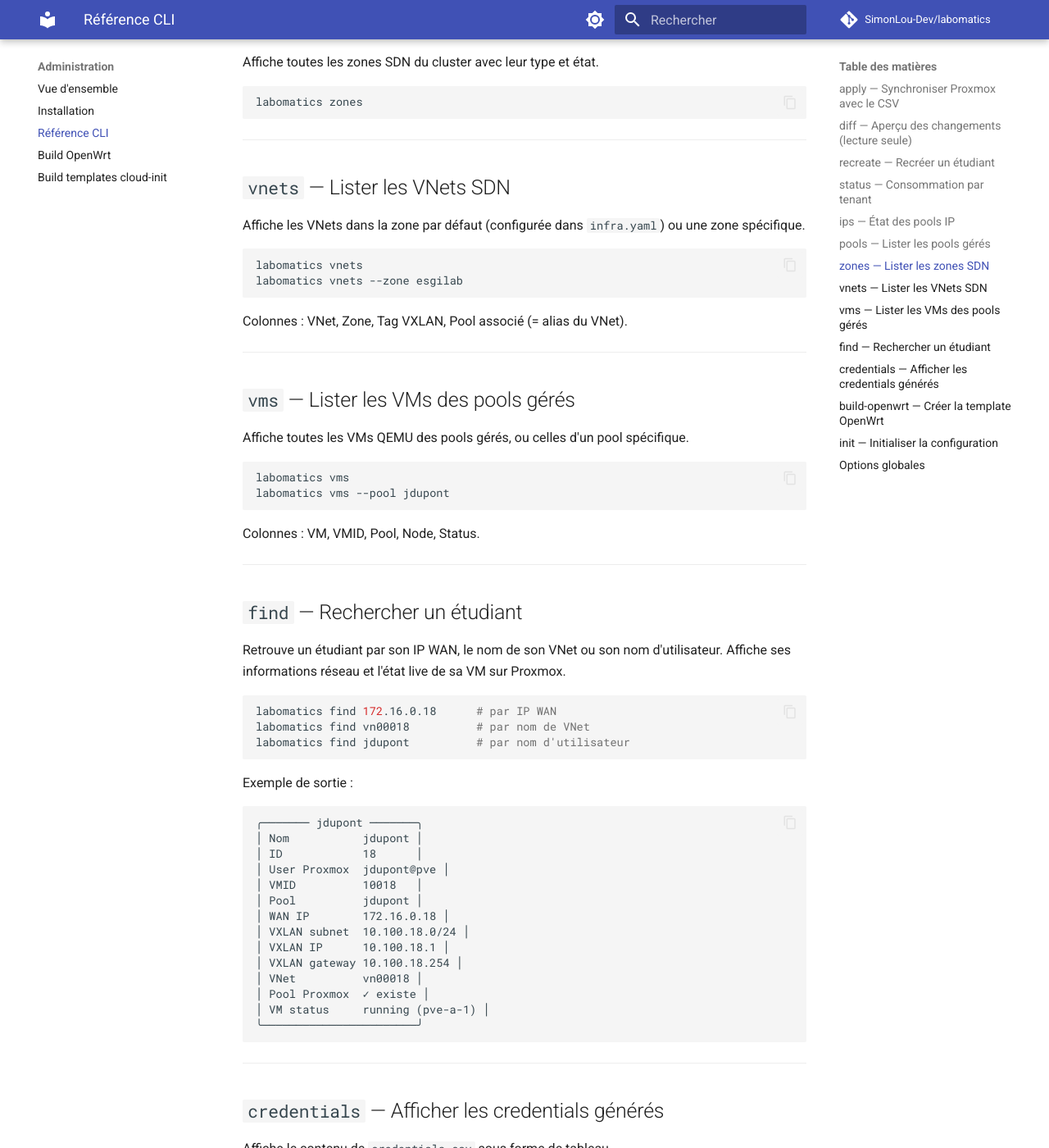
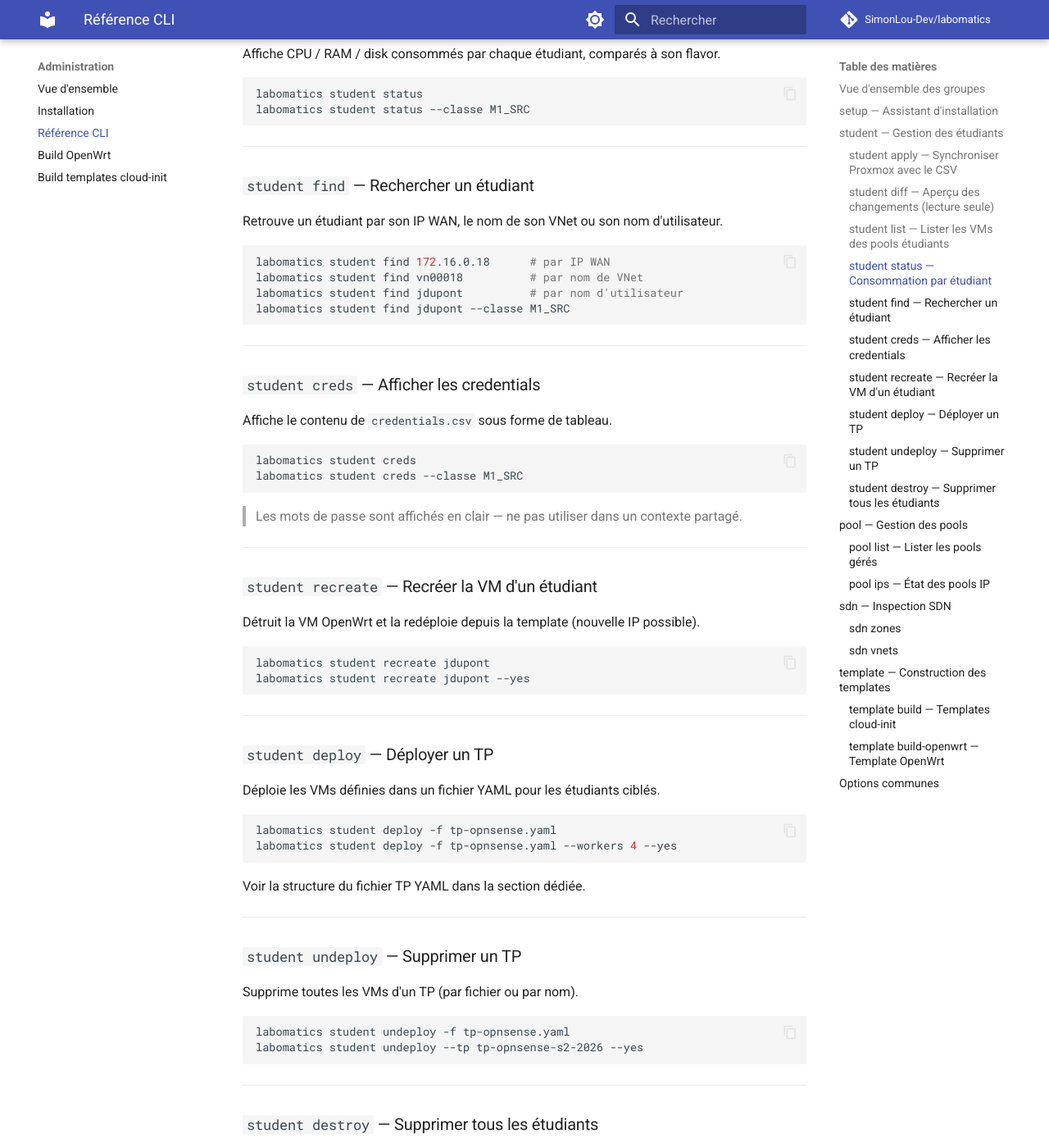
Before and after one commit to SimonLou-Dev/labomatics, an MkDocs documentation site: the page built from docs/admin/cli.md, in a window 1280 px wide and 1400 px high, scrolled down 2118 px. Shown: the whole window at 82% size. Built offline with MkDocs 1.6.1 and Material for MkDocs 9.7.7, drawn with Linux system fonts in a browser that asks for light colours; comment, search, counter and statistics services are not loaded; some of the changed text lies outside the part shown.

Commit message:
docs: mettre à jour la référence CLI avec la nouvelle structure par groupes

````diff
--- a/docs/admin/cli.md
+++ b/docs/admin/cli.md
@@ -3,44 +3,71 @@
 > **Audience** : administrateur du lab Proxmox.
 
 ```bash
-labomatics <commande> [options]
+labomatics <groupe> <commande> [options]
 ```
 
 ---
 
-## `apply` — Synchroniser Proxmox avec le CSV
+## Vue d'ensemble des groupes
+
+| Groupe      | Description                                       |
+|-------------|---------------------------------------------------|
+| `setup`     | Assistant d'installation interactif               |
+| `student`   | Gestion des étudiants (apply, diff, deploy…)      |
+| `pool`      | Pools Proxmox et utilisation des IPs              |
+| `sdn`       | Inspection SDN (zones, vnets)                     |
+| `template`  | Construction des templates Proxmox                |
+
+---
+
+## `setup` — Assistant d'installation
+
+Lance le wizard complet : saisie credentials, copie des fichiers de config,
+vérification Proxmox, ouverture de `infra.yaml`, vérification bridges/storages/SDN,
+création du pool template, conseil SPICE et build OpenWrt optionnel.
+
+```bash
+labomatics setup
+labomatics setup --dir ./config   # répertoire de configuration alternatif
+```
+
+---
+
+## `student` — Gestion des étudiants
+
+### `student apply` — Synchroniser Proxmox avec le CSV
 
 Calcule le diff entre le CSV et l'état Proxmox, affiche un tableau de confirmation,
 puis applique les changements.
 
 ```bash
-labomatics apply
-labomatics apply --yes   # Pas de confirmation interactive (CI/CD)
+labomatics student apply
+labomatics student apply --yes              # sans confirmation (CI/CD)
+labomatics student apply --recheck-all      # recrée users/tokens/ACL manquants
+labomatics student apply --classe M1_SRC    # restreint à une classe
 ```
 
 **Pour chaque ajout :**
 1. Crée le pool Proxmox
 2. Crée le VNet SDN + subnet VXLAN
 3. Applique la configuration SDN
-4. Crée le compte utilisateur `nom@pve` + configure les ACL
+4. Crée le compte utilisateur `nom@pve` + token API + ACL
 5. Clone la template → configure cloud-init → démarre la VM
 6. Met à jour `credentials.csv`
 
 **Pour chaque suppression :**
-1. Arrête et supprime les VMs QEMU du pool (y compris les templates)
-2. Arrête et supprime les LXC du pool
-3. Révoque les ACL + supprime le compte `nom@pve`
-4. Supprime le VNet SDN + applique SDN
-5. Supprime le pool
+1. Arrête et supprime les VMs QEMU + LXC du pool
+2. Révoque les ACL + supprime le compte `nom@pve` + token
+3. Supprime le VNet SDN
+4. Supprime le pool
 
 ---
 
-## `diff` — Aperçu des changements (lecture seule)
-
-Affiche le diff CSV ↔ Proxmox sans rien modifier.
+### `student diff` — Aperçu des changements (lecture seule)
 
 ```bash
-labomatics diff
+labomatics student diff
+labomatics student diff --classe M1_SRC
 ```
 
 Exemple de sortie :
@@ -59,168 +86,173 @@ Exemple de sortie :
 
 ---
 
-## `recreate` — Recréer un étudiant
-
-Détruit toutes les ressources d'un étudiant et les recrée (nouvelle IP allouée).
+### `student list` — Lister les VMs des pools étudiants
 
 ```bash
-labomatics recreate jdupont
+labomatics student list
+labomatics student list --pool jdupont
+labomatics student list --classe M1_SRC
 ```
-
-Utile pour réinitialiser un environnement corrompu sans toucher aux autres.
 
 ---
 
-## `status` — Consommation par tenant
+### `student status` — Consommation par étudiant
 
 Affiche CPU / RAM / disk consommés par chaque étudiant, comparés à son flavor.
 
 ```bash
-labomatics status
+labomatics student status
+labomatics student status --classe M1_SRC
 ```
 
 ---
 
-## `ips` — État des pools IP
+### `student find` — Rechercher un étudiant
 
-Affiche le taux d'utilisation du pool WAN et VXLAN.
+Retrouve un étudiant par son IP WAN, le nom de son VNet ou son nom d'utilisateur.
 
 ```bash
-labomatics ips
+labomatics student find 172.16.0.18      # par IP WAN
+labomatics student find vn00018          # par nom de VNet
+labomatics student find jdupont          # par nom d'utilisateur
+labomatics student find jdupont --classe M1_SRC
 ```
 
 ---
 
-## `pools` — Lister les pools gérés
-
-Affiche tous les pools Proxmox créés par labomatics (marqueur `labomatics-managed`).
-
-```bash
-labomatics pools
-```
-
-Colonnes : Pool, VMs (QEMU), LXC, liste des membres QEMU.
-
----
-
-## `zones` — Lister les zones SDN
-
-Affiche toutes les zones SDN du cluster avec leur type et état.
-
-```bash
-labomatics zones
-```
-
----
-
-## `vnets` — Lister les VNets SDN
-
-Affiche les VNets dans la zone par défaut (configurée dans `infra.yaml`) ou une
-zone spécifique.
-
-```bash
-labomatics vnets
-labomatics vnets --zone esgilab
-```
-
-Colonnes : VNet, Zone, Tag VXLAN, Pool associé (= alias du VNet).
-
----
-
-## `vms` — Lister les VMs des pools gérés
-
-Affiche toutes les VMs QEMU des pools gérés, ou celles d'un pool spécifique.
-
-```bash
-labomatics vms
-labomatics vms --pool jdupont
-```
-
-Colonnes : VM, VMID, Pool, Node, Status.
-
----
-
-## `find` — Rechercher un étudiant
-
-Retrouve un étudiant par son IP WAN, le nom de son VNet ou son nom d'utilisateur.
-Affiche ses informations réseau et l'état live de sa VM sur Proxmox.
-
-```bash
-labomatics find 172.16.0.18      # par IP WAN
-labomatics find vn00018          # par nom de VNet
-labomatics find jdupont          # par nom d'utilisateur
-```
-
-Exemple de sortie :
-
-```
-╭─────── jdupont ───────╮
-│ Nom           jdupont │
-│ ID            18      │
-│ User Proxmox  jdupont@pve │
-│ VMID          10018   │
-│ Pool          jdupont │
-│ WAN IP        172.16.0.18 │
-│ VXLAN subnet  10.100.18.0/24 │
-│ VXLAN IP      10.100.18.1 │
-│ VXLAN gateway 10.100.18.254 │
-│ VNet          vn00018 │
-│ Pool Proxmox  ✓ existe │
-│ VM status     running (pve-a-1) │
-╰───────────────────────╯
-```
-
----
-
-## `credentials` — Afficher les credentials générés
+### `student creds` — Afficher les credentials
 
 Affiche le contenu de `credentials.csv` sous forme de tableau.
 
 ```bash
-labomatics credentials
+labomatics student creds
+labomatics student creds --classe M1_SRC
 ```
 
 > Les mots de passe sont affichés en clair — ne pas utiliser dans un contexte partagé.
 
 ---
 
-## `build-openwrt` — Créer la template OpenWrt
+### `student recreate` — Recréer la VM d'un étudiant
 
-Télécharge la dernière version stable d'OpenWrt, la configure et la convertit en
-template Proxmox. Doit être exécuté **en root sur un nœud Proxmox**.
+Détruit la VM OpenWrt et la redéploie depuis la template (nouvelle IP possible).
 
 ```bash
-# Version automatique (dernière stable), vmid et storage depuis infra.yaml
-labomatics build-openwrt
-
-# Paramètres explicites
-labomatics build-openwrt --version 24.10.0 --vmid 90200 --storage zfs-store --password openwrt
+labomatics student recreate jdupont
+labomatics student recreate jdupont --yes
 ```
 
-| Option        | Défaut                         | Description                                   |
-|---------------|--------------------------------|-----------------------------------------------|
-| `--version`   | Dernière stable (auto-détecté) | Version OpenWrt à télécharger                 |
-| `--vmid`      | `infra.yaml → template_vmid`   | VMID Proxmox de la template                   |
-| `--storage`   | `infra.yaml → storage`         | Stockage cible                                |
-| `--password`  | `openwrt`                      | Mot de passe root injecté dans l'image        |
+---
+
+### `student deploy` — Déployer un TP
+
+Déploie les VMs définies dans un fichier YAML pour les étudiants ciblés.
+
+```bash
+labomatics student deploy -f tp-opnsense.yaml
+labomatics student deploy -f tp-opnsense.yaml --workers 4 --yes
+```
+
+Voir la structure du fichier TP YAML dans la section dédiée.
+
+---
+
+### `student undeploy` — Supprimer un TP
+
+Supprime toutes les VMs d'un TP (par fichier ou par nom).
+
+```bash
+labomatics student undeploy -f tp-opnsense.yaml
+labomatics student undeploy --tp tp-opnsense-s2-2026 --yes
+```
+
+---
+
+### `student destroy` — Supprimer tous les étudiants
+
+Supprime toutes les ressources de **tous** les étudiants gérés (VMs, VNets, ACL, pools).
+
+```bash
+labomatics student destroy
+labomatics student destroy --yes
+```
+
+---
+
+## `pool` — Gestion des pools
+
+### `pool list` — Lister les pools gérés
+
+```bash
+labomatics pool list
+```
+
+### `pool ips` — État des pools IP
+
+Affiche le taux d'utilisation du pool WAN et VXLAN.
+
+```bash
+labomatics pool ips
+```
+
+---
+
+## `sdn` — Inspection SDN
+
+### `sdn zones`
+
+```bash
+labomatics sdn zones
+```
+
+### `sdn vnets`
+
+```bash
+labomatics sdn vnets
+labomatics sdn vnets --zone esgilab
+```
+
+---
+
+## `template` — Construction des templates
+
+### `template build` — Templates cloud-init
+
+Construit les templates Linux définies dans `infra.yaml`.
+
+```bash
+labomatics template build
+labomatics template build ubuntu-25.10
+labomatics template build ubuntu-25.10,debian-13
+labomatics template build --yes
+```
+
+### `template build-openwrt` — Template OpenWrt
+
+Télécharge la dernière version stable d'OpenWrt, la configure et la convertit
+en template Proxmox. À exécuter **en root sur un nœud Proxmox**.
+
+```bash
+labomatics template build-openwrt
+labomatics template build-openwrt --version 24.10.0 --vmid 90200 --storage zfs-store
+```
+
+| Option         | Défaut                         | Description                         |
+|----------------|--------------------------------|-------------------------------------|
+| `--version`    | Dernière stable (auto-détecté) | Version OpenWrt                     |
+| `--vmid`       | `infra.yaml → template_vmid`   | VMID Proxmox                        |
+| `--storage`    | `infra.yaml → storage`         | Stockage cible                      |
+| `--password`   | `openwrt`                      | Mot de passe root injecté           |
+| `--template-pool` | `template`                  | Pool Proxmox d'accueil              |
 
 Voir [template.md](template.md) pour le détail des opérations.
 
 ---
 
-## `init` — Initialiser la configuration
+## Options communes
 
-Crée `/etc/labomatics/` avec les fichiers de configuration par défaut.
-
-```bash
-labomatics init
-```
-
----
-
-## Options globales
-
-| Option     | Description                                      |
-|------------|--------------------------------------------------|
-| `--help`   | Affiche l'aide (disponible sur chaque commande)  |
-| `--yes, -y`| (apply uniquement) Pas de confirmation interactive |
+| Option        | Commandes concernées       | Description                              |
+|---------------|----------------------------|------------------------------------------|
+| `--yes, -y`   | apply, recreate, deploy…   | Pas de confirmation interactive          |
+| `--classe`    | apply, diff, list, status… | Restreint à une classe (ex: `M1_SRC`)    |
+| `--help`      | toutes                     | Affiche l'aide                           |
````
Also changed, not shown: docs/admin/build-template.md (+5 -5 lines), docs/admin/setup.md (+41 -36 lines), docs/admin/template.md (+3 -3 lines), docs/openwrt/terraform.md (+1 -1 lines).
